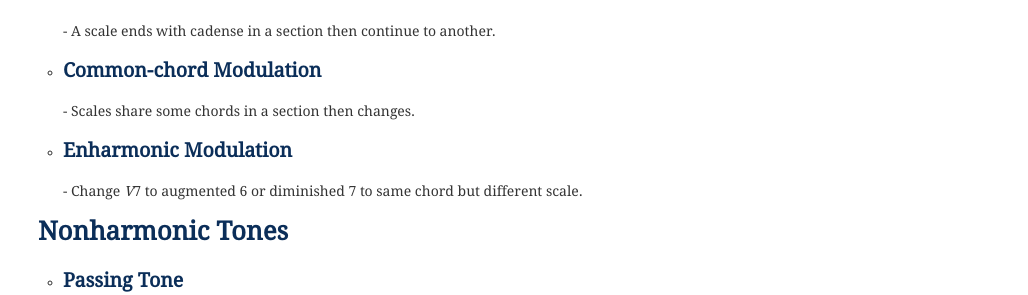
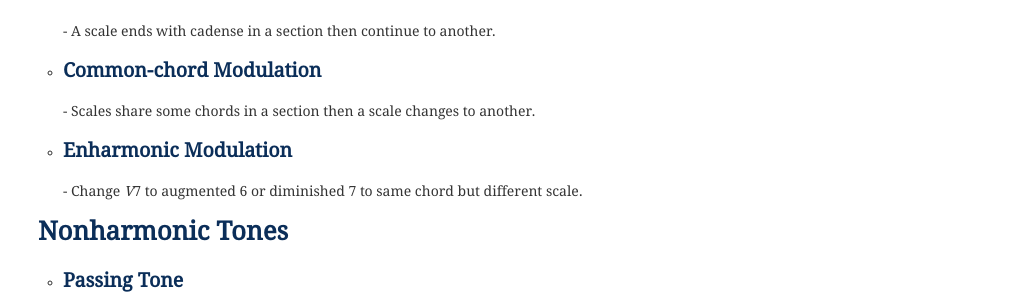
Before and after one commit to ishibashijun/ishibashijun.github.com, a Jekyll site: the page built from _posts/2016-5-28-musicTheory.harmony.html, in a window 1280 px wide and 900 px high, scrolled down 2362 px. Shown: the part 157-452 px from the top of the window, without its empty margins (252-1280 px from the left). Built offline with Jekyll 4.4.1, drawn with Linux system fonts in a browser that asks for light colours.

Commit message:
fixed: an unclear expression

```diff
--- a/_posts/2016-5-28-musicTheory.harmony.html
+++ b/_posts/2016-5-28-musicTheory.harmony.html
@@ -107,7 +107,7 @@ keywords: [music theory, music]
 <h2>Modulation</h2>
 <ul>
     <li><h4>Phrase Modulation</h4> - A scale ends with cadense in a section then continue to another.</li>
-    <li><h4>Common-chord Modulation</h4> - Scales share some chords in a section then changes.</li>
+    <li><h4>Common-chord Modulation</h4> - Scales share some chords in a section then a scale changes to another.</li>
     <li><h4>Enharmonic Modulation</h4> - Change <i>V</i>7 to augmented 6 or diminished 7 to same chord but different scale.</li>
 </ul>
 <h2>Nonharmonic Tones</h2>
```
